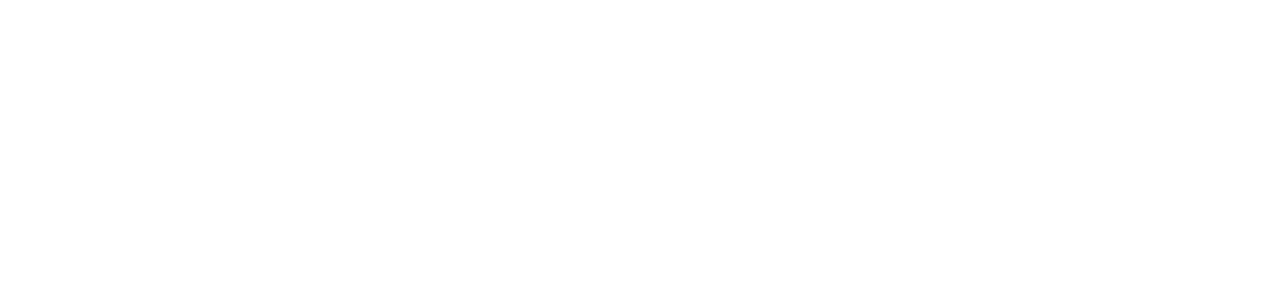
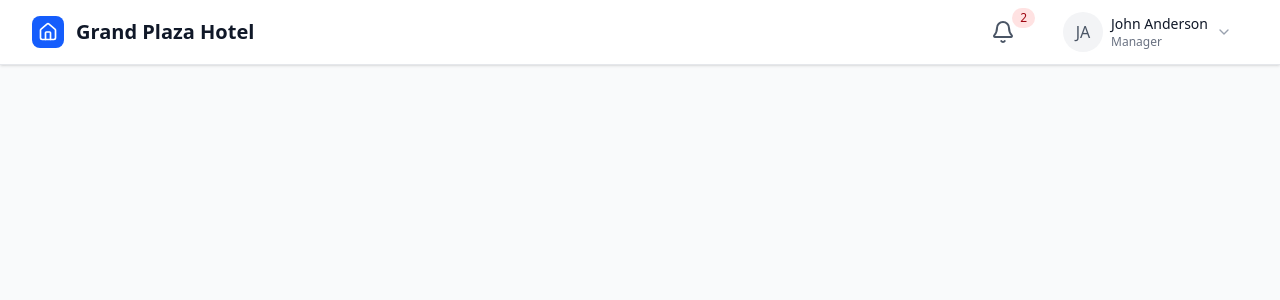
Before and after one commit to specfor/hotel-management-system, a React app in the folder frontend/: page / in a window 1280 px wide. Shown: the top 300 px of the page. Built offline with nearby package versions, Linux system fonts and the light colour scheme; the HTML template or start-up script is replaced by a standard one.

Commit message:
integrated header into app

```diff
--- a/frontend/src/App.tsx
+++ b/frontend/src/App.tsx
@@ -1,5 +1,76 @@
+import Header from "./components/Header";
+import type { UserProfile, NotificationItem } from "./types";
+
 function App() {
-  return <></>;
+  // Mock user data
+  const mockUser: UserProfile = {
+    id: "1",
+    name: "John Anderson",
+    email: "john.anderson@hotel.com",
+    role: "Manager",
+    avatar: undefined, // Will show initials
+  };
+
+  // Mock notifications
+  const mockNotifications: NotificationItem[] = [
+    {
+      id: "1",
+      title: "New Booking",
+      message: "Room 101 has been booked for tonight by Sarah Wilson",
+      type: "info",
+      timestamp: new Date(Date.now() - 5 * 60 * 1000), // 5 minutes ago
+      read: false,
+    },
+    {
+      id: "2",
+      title: "Payment Received",
+      message: "Payment of $250 received for booking #BK001",
+      type: "success",
+      timestamp: new Date(Date.now() - 30 * 60 * 1000), // 30 minutes ago
+      read: false,
+    },
+    {
+      id: "3",
+      title: "Maintenance Required",
+      message: "Air conditioning in room 205 needs attention",
+      type: "warning",
+      timestamp: new Date(Date.now() - 60 * 60 * 1000), // 1 hour ago
+      read: true,
+    },
+    {
+      id: "4",
+      title: "System Alert",
+      message: "Database backup completed successfully",
+      type: "success",
+      timestamp: new Date(Date.now() - 2 * 60 * 60 * 1000), // 2 hours ago
+      read: true,
+    },
+  ];
+
+  const handleNotificationClick = (notification: NotificationItem) => {
+    console.log("Notification clicked:", notification);
+  };
+
+  const handleProfileClick = () => {
+    console.log("Profile clicked");
+  };
+
+  const handleLogout = () => {
+    console.log("Logout clicked");
+  };
+
+  return (
+    <div className="min-h-screen bg-gray-50">
+      <Header
+        hotelName="Grand Plaza Hotel"
+        user={mockUser}
+        notifications={mockNotifications}
+        onNotificationClick={handleNotificationClick}
+        onProfileClick={handleProfileClick}
+        onLogout={handleLogout}
+      />
+    </div>
+  );
 }
 
 export default App;
```
